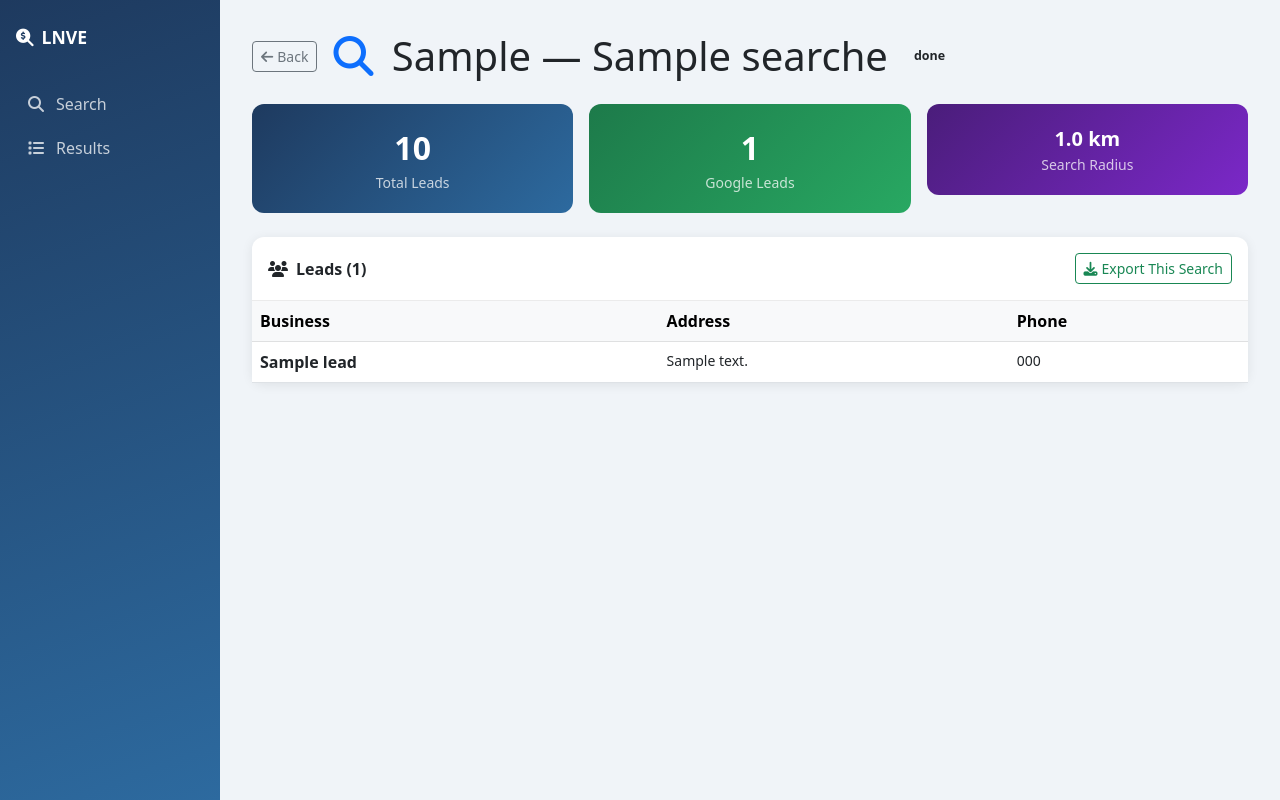
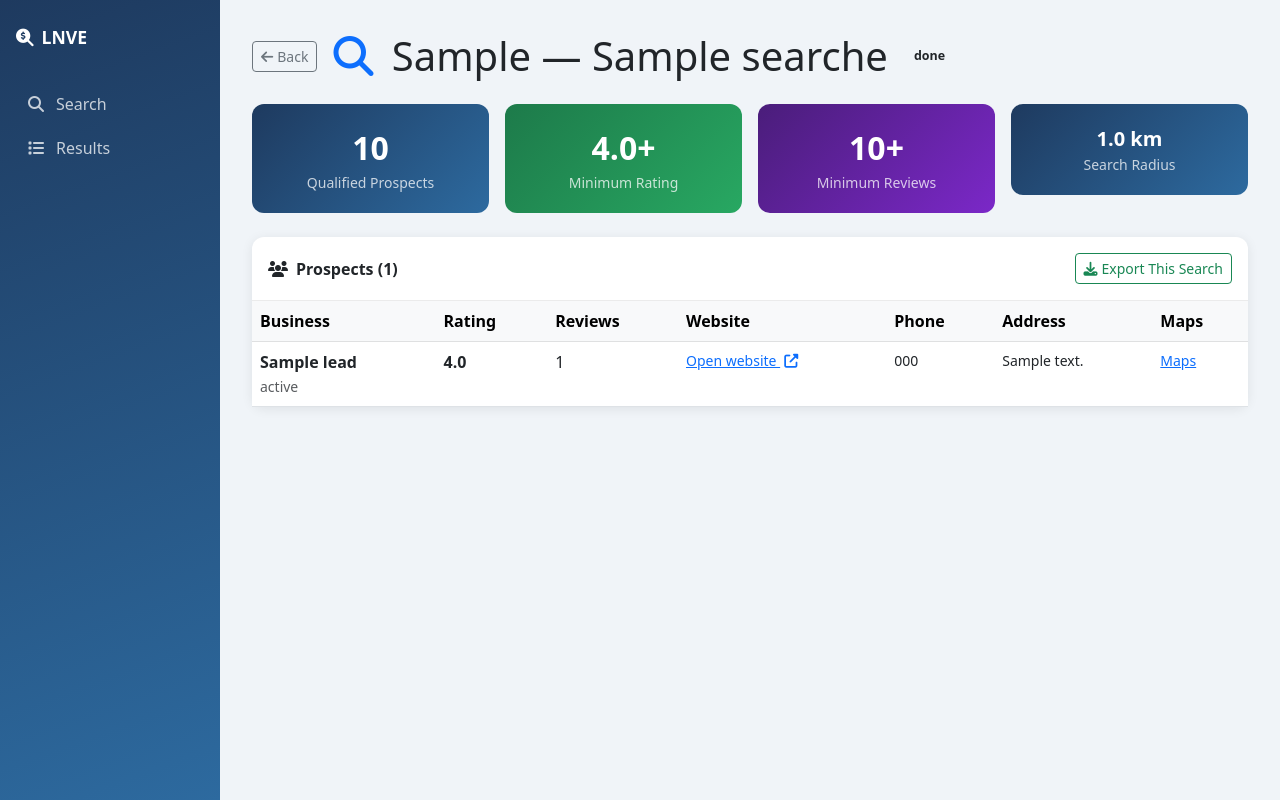
Before and after one commit to jenozu/LNVE, a Flask app: page /search/1 in a window 1280 px wide. Run offline with Flask 3, Linux system fonts and the light colour scheme; tables that the repository leaves empty hold one stand-in row (values such as "Sample post"); parts of the project's set-up code (start-up, migrations or seed data) failed here and were passed over; some libraries are stand-ins or nearby versions.

Commit message:
Phase 2: show full Google prospect fields

```diff
--- a/web/templates/search_detail.html
+++ b/web/templates/search_detail.html
@@ -14,20 +14,26 @@
 </div>
 
 <div class="row g-3 mb-4">
-    <div class="col-md-4">
+    <div class="col-md-3">
         <div class="stat-card stat-blue text-center">
             <div class="fs-2 fw-bold">{{ search.total_leads }}</div>
-            <div class="small opacity-75">Total Leads</div>
+            <div class="small opacity-75">Qualified Prospects</div>
         </div>
     </div>
-    <div class="col-md-4">
+    <div class="col-md-3">
         <div class="stat-card stat-green text-center">
-            <div class="fs-2 fw-bold">{{ search.gmaps_leads }}</div>
-            <div class="small opacity-75">Google Leads</div>
+            <div class="fs-2 fw-bold">{{ '%.1f'|format(search.min_rating or 0) }}+</div>
+            <div class="small opacity-75">Minimum Rating</div>
         </div>
     </div>
-    <div class="col-md-4">
+    <div class="col-md-3">
         <div class="stat-card stat-purple text-center">
+            <div class="fs-2 fw-bold">{{ search.min_reviews or 0 }}+</div>
+            <div class="small opacity-75">Minimum Reviews</div>
+        </div>
+    </div>
+    <div class="col-md-3">
+        <div class="stat-card stat-blue text-center">
             <div class="fs-5 fw-bold">{{ search.radius_km }} km</div>
             <div class="small opacity-75">Search Radius</div>
         </div>
@@ -36,7 +42,7 @@
 
 <div class="card mb-4">
     <div class="card-header py-3 d-flex justify-content-between align-items-center">
-        <span><i class="fas fa-users me-2"></i>Leads ({{ leads|length }})</span>
+        <span><i class="fas fa-users me-2"></i>Prospects ({{ leads|length }})</span>
         <a href="{{ url_for('export.export_csv', search_id=search.id) }}"
            class="btn btn-outline-success btn-sm">
             <i class="fas fa-download me-1"></i>Export This Search
@@ -48,19 +54,50 @@
                 <thead class="table-light">
                     <tr>
                         <th>Business</th>
+                        <th>Rating</th>
+                        <th>Reviews</th>
+                        <th>Website</th>
+                        <th>Phone</th>
                         <th>Address</th>
-                        <th>Phone</th>
+                        <th>Maps</th>
                     </tr>
                 </thead>
                 <tbody>
                 {% for l in leads %}
                 <tr>
-                    <td><strong>{{ l.business_name }}</strong></td>
+                    <td>
+                        <strong>{{ l.business_name }}</strong>
+                        {% if l.business_status and l.business_status != 'OPERATIONAL' %}
+                            <br><small class="text-muted">{{ l.business_status }}</small>
+                        {% endif %}
+                    </td>
+                    <td>
+                        {% if l.rating is not none %}
+                            <strong>{{ '%.1f'|format(l.rating) }}</strong>
+                        {% else %}—{% endif %}
+                    </td>
+                    <td>{{ l.review_count or 0 }}</td>
+                    <td class="small">
+                        {% if l.website_url %}
+                            <a href="{{ l.website_url }}" target="_blank" rel="noopener">
+                                Open website <i class="fas fa-external-link-alt ms-1"></i>
+                            </a>
+                        {% else %}
+                            <span class="badge bg-success">No website</span>
+                        {% endif %}
+                    </td>
+                    <td class="small">{{ l.phone_number or '—' }}</td>
                     <td class="small">{{ l.address or '—' }}</td>
-                    <td class="small">{{ l.phone_number or '—' }}</td>
+                    <td class="small">
+                        {% if l.google_maps_url %}
+                            <a href="{{ l.google_maps_url }}" target="_blank" rel="noopener">Maps</a>
+                        {% else %}—{% endif %}
+                    </td>
                 </tr>
                 {% else %}
-                <tr><td colspan="3" class="text-center text-muted py-4">No leads found.</td></tr>
+                <tr><td colspan="7" class="text-center text-muted py-4">
+                    No qualified prospects found.
+                </td></tr>
                 {% endfor %}
                 </tbody>
             </table>
```
